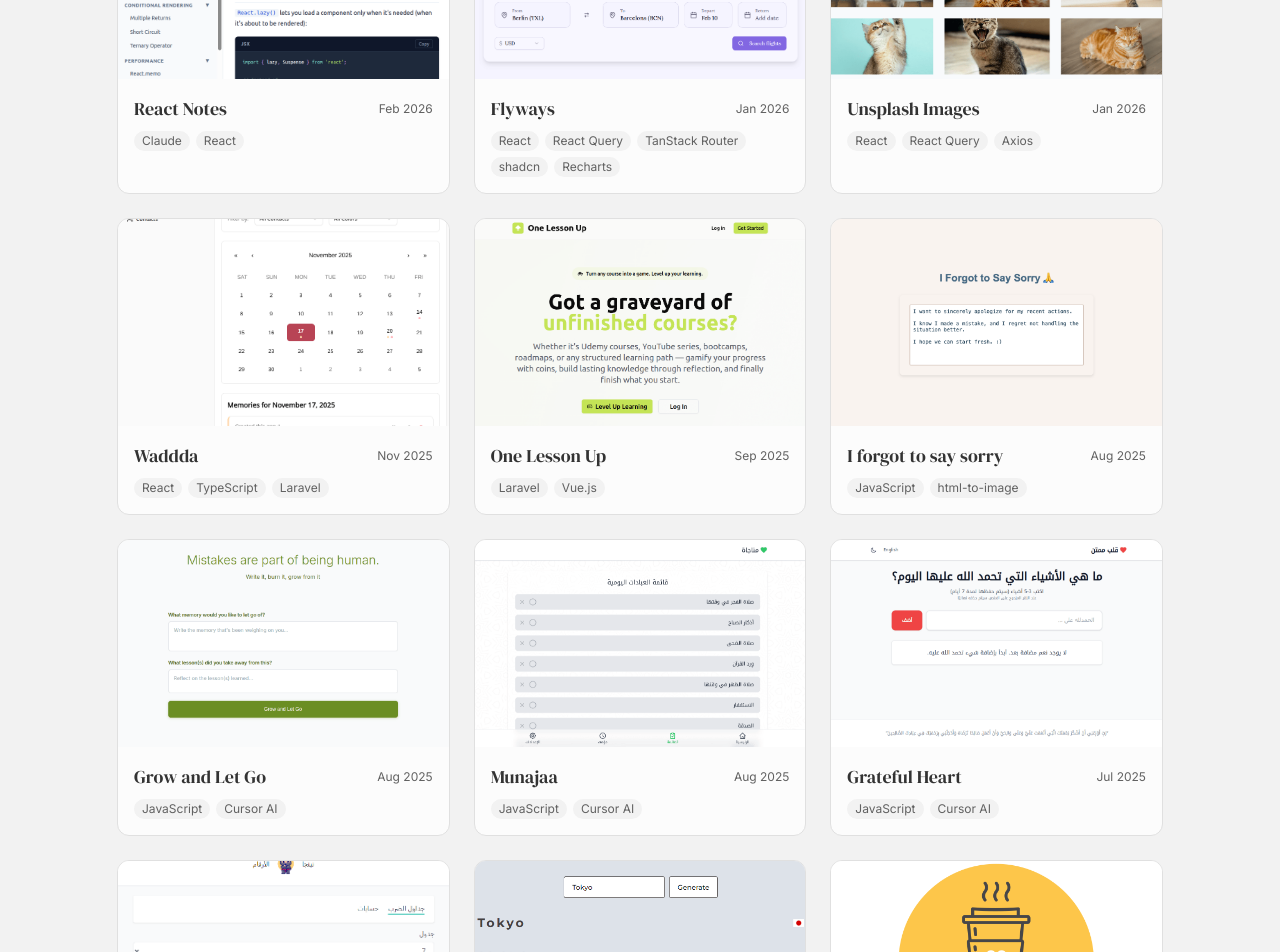
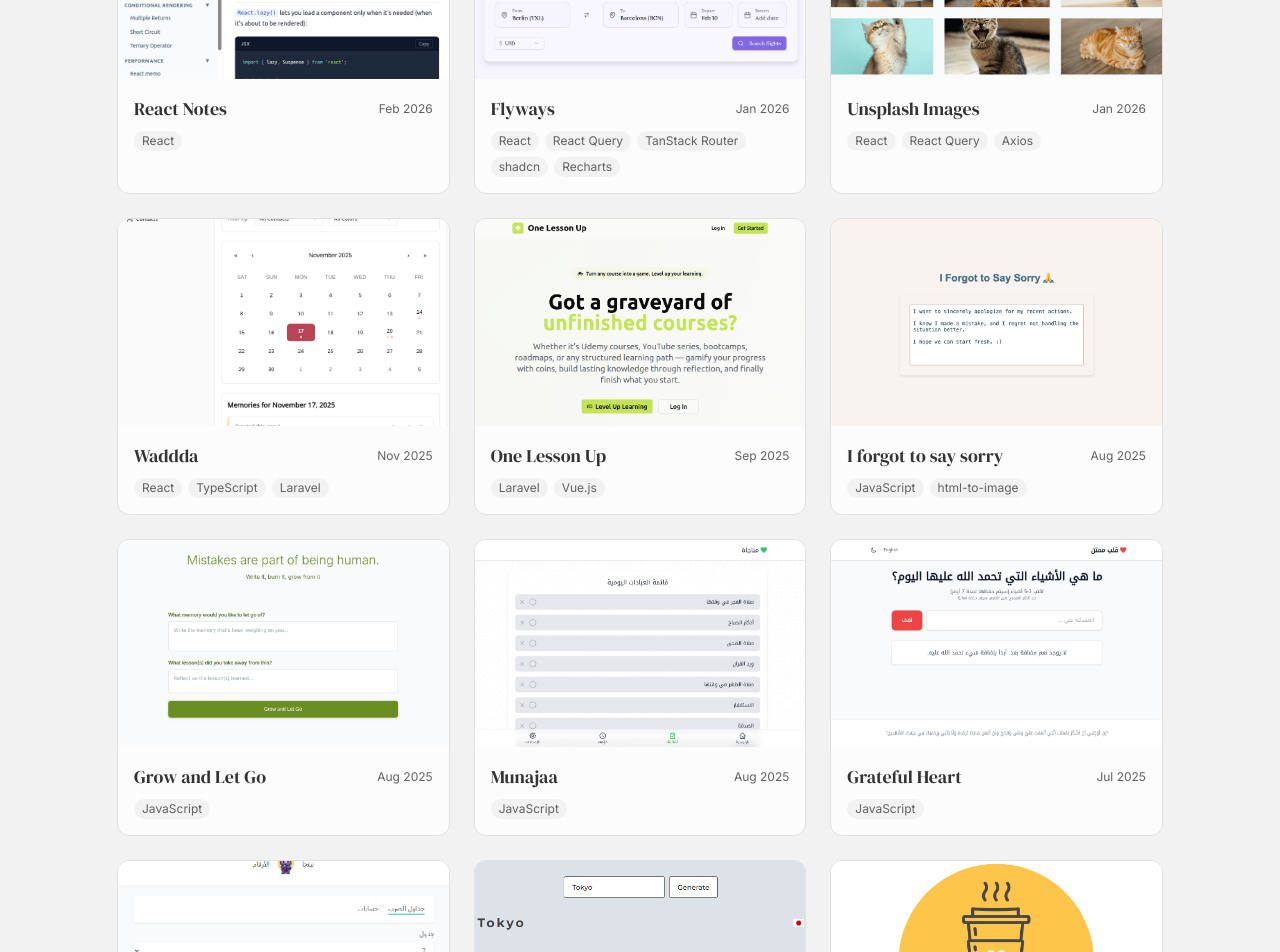
Before and after one commit to edriso/portfolio, a React (Vite) app: page /projects in a window 1280 px wide. Shown: the part 720-1672 px from the top of the page. Built offline with nearby package versions, Linux system fonts and the light colour scheme.

Commit message:
remove AI tool tags from project data
Remove Claude and Cursor AI tags to keep tags focused on the tech stack.

```diff
--- a/src/data/projects.js
+++ b/src/data/projects.js
@@ -20,7 +20,7 @@ const projects = [
     title: 'Name It',
     repo: 'https://github.com/edriso/name-it',
     img: getImage('name-it.png'),
-    tags: ['Claude', 'React', 'Framer Motion'],
+    tags: ['React', 'Framer Motion'],
     date: 'Mar 2026',
   },
   {
@@ -28,7 +28,7 @@ const projects = [
     title: 'DevRef',
     repo: 'https://github.com/edriso/dev-ref',
     img: getImage('dev-ref.png'),
-    tags: ['Claude', 'React', 'JavaScript'],
+    tags: ['React', 'JavaScript'],
     date: 'Mar 2026',
   },
   {
@@ -36,7 +36,7 @@ const projects = [
     title: 'Type Down',
     repo: 'https://github.com/edriso/type-down',
     img: getImage('type-down.png'),
-    tags: ['Claude', 'React', 'react-markdown'],
+    tags: ['React', 'react-markdown'],
     date: 'Mar 2026',
   },
   {
@@ -44,7 +44,7 @@ const projects = [
     title: 'React Notes',
     repo: 'https://github.com/edriso/react-course-notes',
     img: getImage('react-course-notes.png'),
-    tags: ['Claude', 'React'],
+    tags: ['React'],
     date: 'Feb 2026',
   },
   {
@@ -92,7 +92,7 @@ const projects = [
     title: 'Grow and Let Go',
     repo: 'https://github.com/edriso/grow-and-let-go',
     img: getImage('grow-and-let-go.png'),
-    tags: ['JavaScript', 'Cursor AI'],
+    tags: ['JavaScript'],
     date: 'Aug 2025',
   },
   {
@@ -100,7 +100,7 @@ const projects = [
     title: 'Munajaa',
     repo: 'https://github.com/edriso/munajaa',
     img: getImage('munajaa.png'),
-    tags: ['JavaScript', 'Cursor AI'],
+    tags: ['JavaScript'],
     date: 'Aug 2025',
   },
   {
@@ -108,7 +108,7 @@ const projects = [
     title: 'Grateful Heart',
     repo: 'https://github.com/edriso/grateful-heart',
     img: getImage('grateful-heart.png'),
-    tags: ['JavaScript', 'Cursor AI'],
+    tags: ['JavaScript'],
     date: 'Jul 2025',
   },
   {
```
